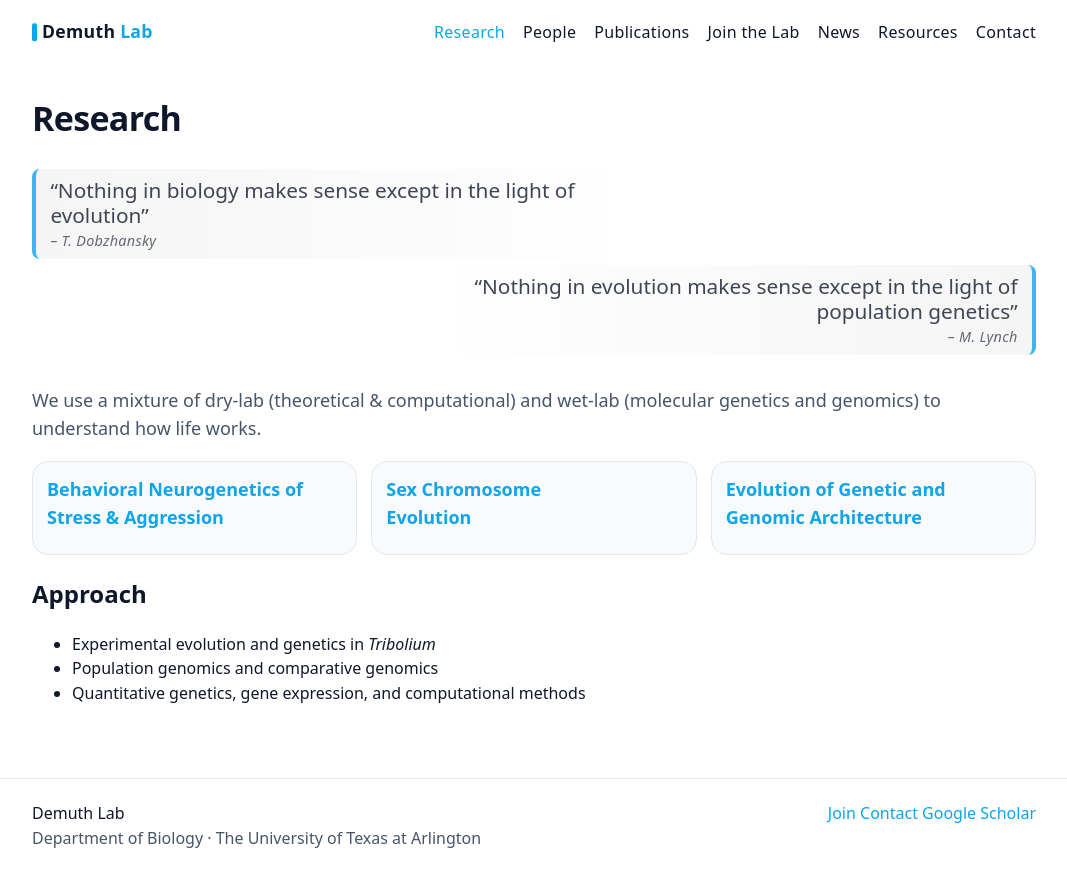
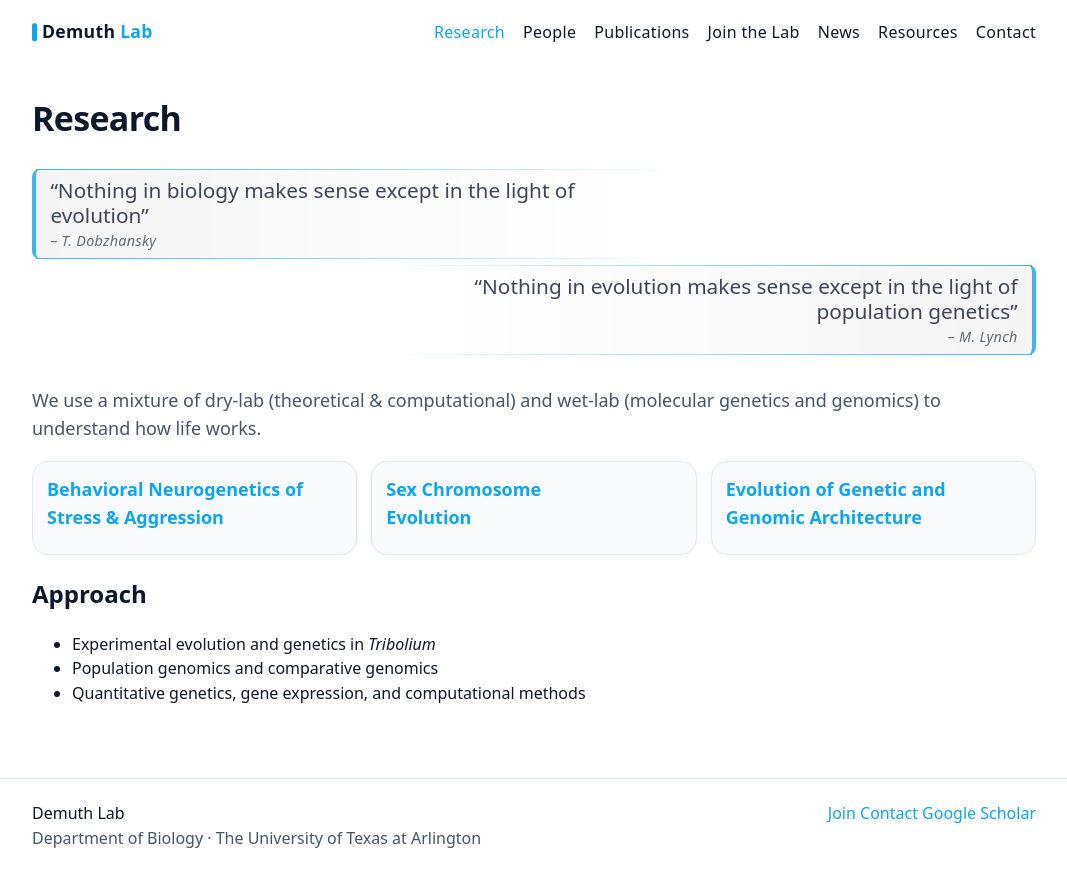
Before and after one commit to demuth-lab/demuth-lab.github.io, a Jekyll site: the page built from research/index.md, in a window 1280 px wide. Shown: the top 887 px of the page, without its empty margins (106-1173 px from the left). Built offline with Jekyll 4.4.1, drawn with Linux system fonts in a browser that asks for light colours.

Commit message:
Update main.css

```diff
--- a/assets/css/main.css
+++ b/assets/css/main.css
@@ -448,6 +448,43 @@ a:hover{
   background:linear-gradient(to left, rgba(0,0,0,0.05), transparent);
 }
 
+.quote-left::before,
+.quote-left::after,
+.quote-right::before,
+.quote-right::after{
+  content:"";
+  position:absolute;
+  height:1px;
+  pointer-events:none;
+}
+
+.quote-left::before{
+  top:0;
+  left:0;
+  right:0;
+  background:linear-gradient(to right, var(--accent), transparent);
+}
+
+.quote-left::after{
+  bottom:0;
+  left:0;
+  right:0;
+  background:linear-gradient(to right, var(--accent), transparent);
+}
+
+.quote-right::before{
+  top:0;
+  left:0;
+  right:0;
+  background:linear-gradient(to left, var(--accent), transparent);
+}
+
+.quote-right::after{
+  bottom:0;
+  left:0;
+  right:0;
+  background:linear-gradient(to left, var(--accent), transparent);
+}
 .quote-author{
   display:block;
   margin-top:0.25rem;
```
